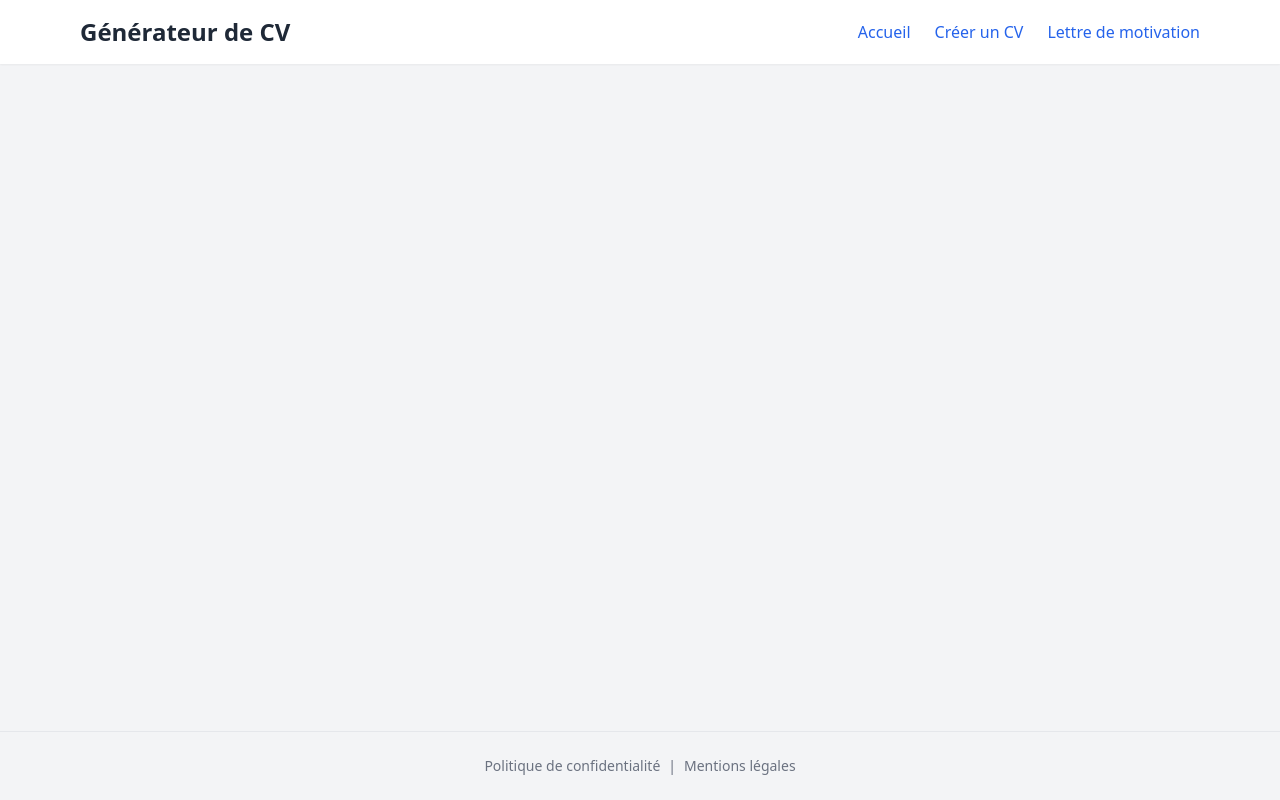
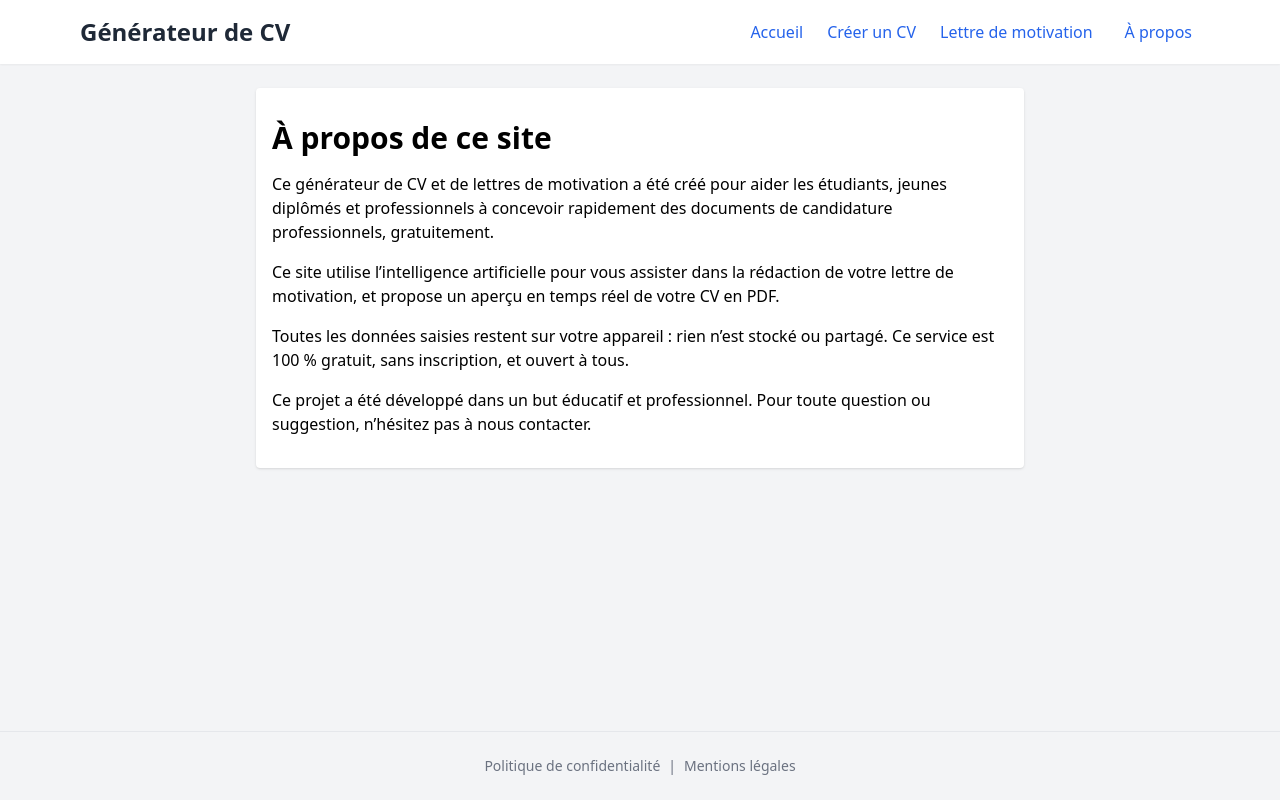
Before and after one commit to Valant41/cv-generator, a React (Vite) app: page /a-propos in a window 1280 px wide. Built offline with nearby package versions, Linux system fonts and the light colour scheme; what @react-pdf/renderer would draw is missing.

Commit message:
Ajout page à propos

```diff
--- a/src/App.jsx
+++ b/src/App.jsx
@@ -8,7 +8,9 @@ import { useNavigate, Routes, Route, Link } from "react-router-dom";
 import CoverLetterForm from "./components/CoverLetterForm";
 import Confidentialite from "./components/Confidentialite";
 import MentionsLegales from "./components/MentionsLegales";
-import Home from "./components/Home"; // ✅ Nouvelle page d'accueil
+import APropos from "./components/APropos";
+import Home from "./components/Home";
+
 
 function Footer() {
   return (
@@ -95,6 +97,8 @@ export default function App() {
           <Route path="/lettre-de-motivation" element={<CoverLetterForm />} />
           <Route path="/confidentialite" element={<Confidentialite />} />
           <Route path="/mentions-legales" element={<MentionsLegales />} />
+          <Route path="/a-propos" element={<APropos />} />
+
         </Routes>
       </main>
       <Footer />
--- /dev/null
+++ b/src/components/APropos.jsx
@@ -0,0 +1,19 @@
+export default function APropos() {
+  return (
+    <div className="max-w-3xl mx-auto px-4 py-8 bg-white rounded shadow">
+      <h1 className="text-3xl font-bold mb-4">À propos de ce site</h1>
+      <p className="mb-4">
+        Ce générateur de CV et de lettres de motivation a été créé pour aider les étudiants, jeunes diplômés et professionnels à concevoir rapidement des documents de candidature professionnels, gratuitement.
+      </p>
+      <p className="mb-4">
+        Ce site utilise l’intelligence artificielle pour vous assister dans la rédaction de votre lettre de motivation, et propose un aperçu en temps réel de votre CV en PDF.
+      </p>
+      <p className="mb-4">
+        Toutes les données saisies restent sur votre appareil : rien n’est stocké ou partagé. Ce service est 100 % gratuit, sans inscription, et ouvert à tous.
+      </p>
+      <p>
+        Ce projet a été développé dans un but éducatif et professionnel. Pour toute question ou suggestion, n’hésitez pas à nous contacter.
+      </p>
+    </div>
+  );
+}
--- a/src/components/Header.jsx
+++ b/src/components/Header.jsx
@@ -20,6 +20,9 @@ export default function Header() {
           <Link to="/lettre-de-motivation" className="hover:underline">
             Lettre de motivation
           </Link>
+          <Link to="/a-propos" className="hover:underline mx-2">
+            À propos
+          </Link>
         </nav>
       </div>
     </header>
```
